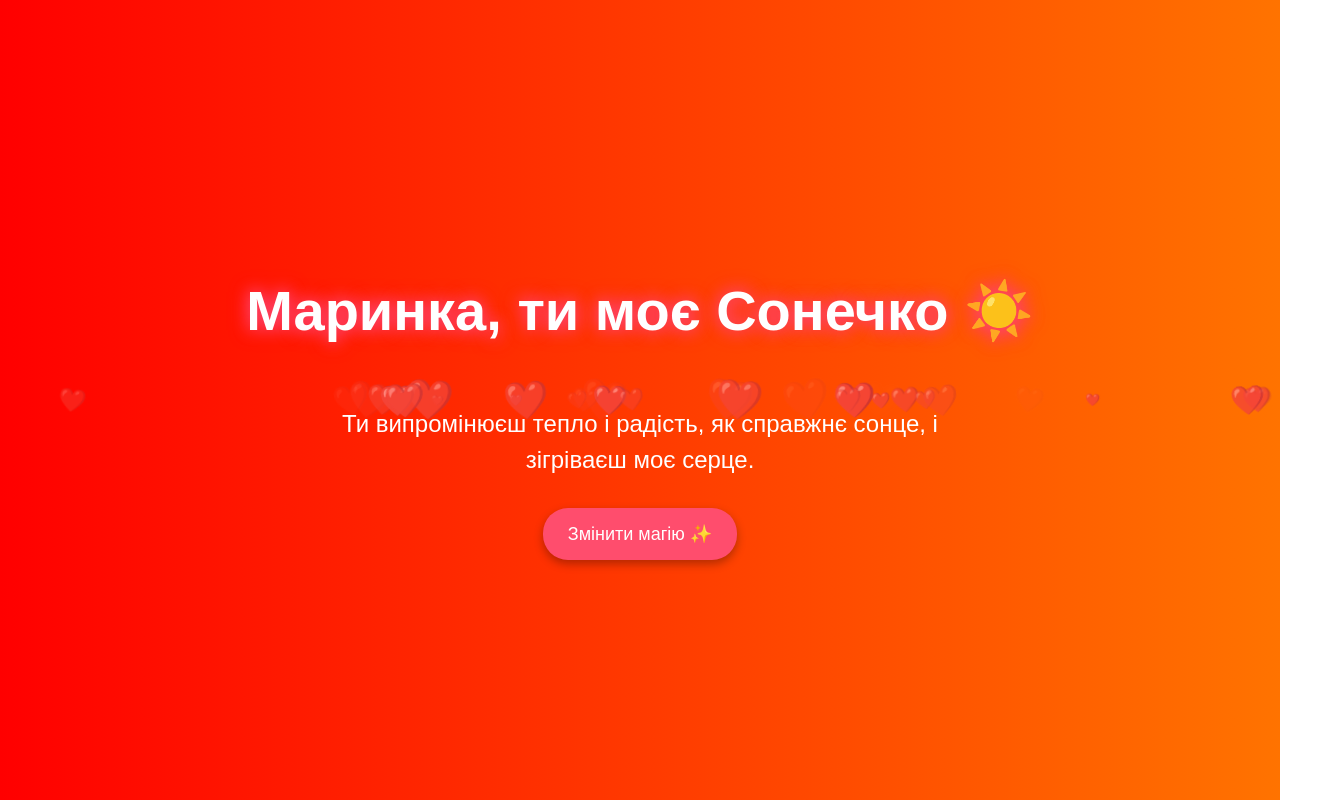
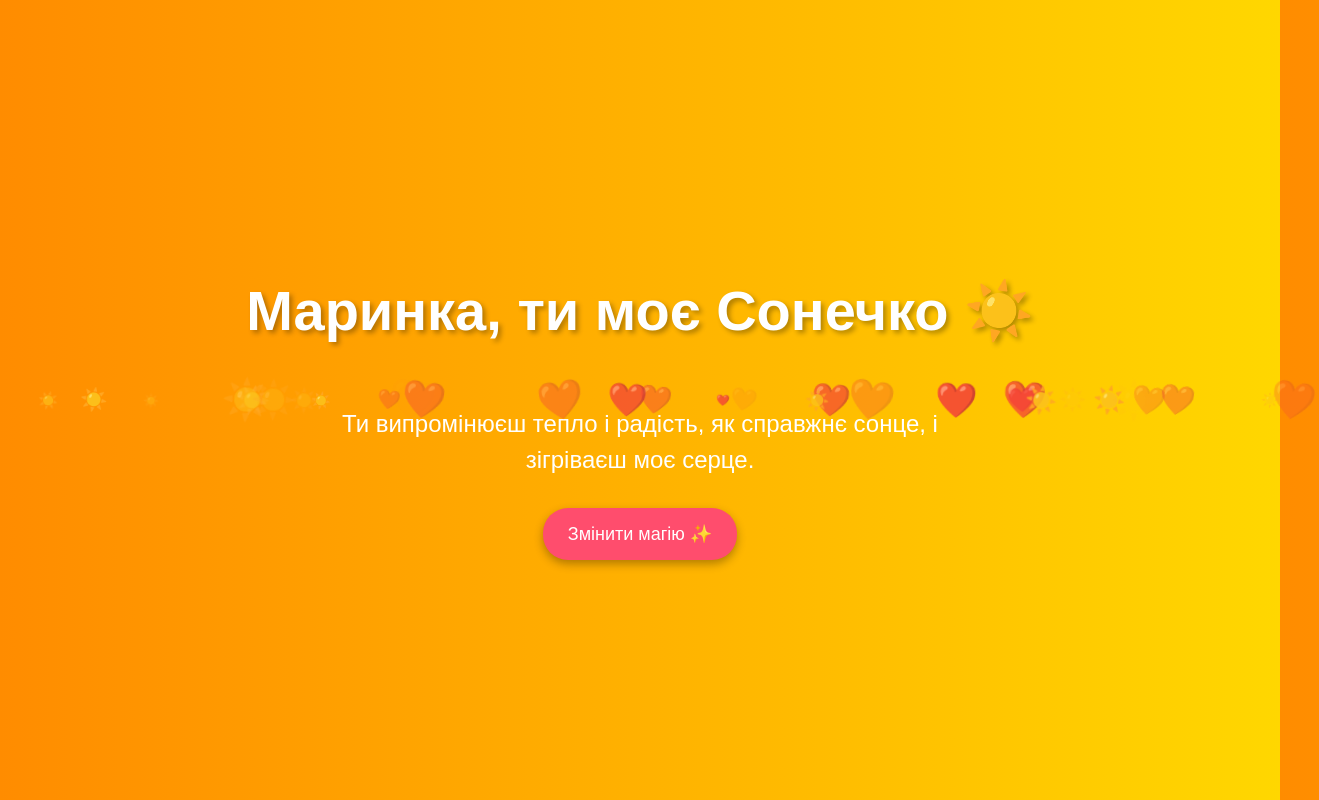
Before and after one commit to drerchi/valentines, a plain HTML site: page Index.html in a window 1280 px wide. Both pictures are taken after a click on the button "Змінити магію ✨". Shown: the whole page, 1319 px wide, since content can reach past the window. Drawn offline with Linux system fonts and the light colour scheme.

Commit message:
Update Index.html

```diff
--- a/Index.html
+++ b/Index.html
@@ -33,11 +33,6 @@
             margin-bottom: 30px;
         }
 
-        @keyframes glow {
-            from { text-shadow: 0 0 15px #ff4d6d, 0 0 20px #ff2e63; }
-            to { text-shadow: 0 0 25px #ff007f, 0 0 30px #ff0062; }
-        }
-
         .button {
             padding: 15px 25px;
             font-size: 18px;
@@ -55,12 +50,11 @@
             transform: scale(1.1);
         }
 
-        .heart {
+        .floating {
             position: absolute;
-            color: red;
             font-size: 20px;
+            opacity: 0.8;
             animation: float 6s linear infinite, swing 2s ease-in-out infinite alternate;
-            opacity: 0.8;
         }
 
         @keyframes float {
@@ -82,43 +76,46 @@
 
     <script>
         let animationMode = 0;
+        let currentSymbol = "❤️";
 
-        function createHeart() {
-            const heart = document.createElement("div");
-            heart.innerHTML = "❤️";
-            heart.classList.add("heart");
-            document.body.appendChild(heart);
+        function createFloatingElement() {
+            const element = document.createElement("div");
+            element.innerHTML = currentSymbol;
+            element.classList.add("floating");
+            document.body.appendChild(element);
 
             const size = Math.random() * 30 + 10;
-            heart.style.fontSize = size + "px";
-            heart.style.left = Math.random() * 100 + "vw";
-            heart.style.animationDuration = Math.random() * 4 + 3 + "s";
+            element.style.fontSize = size + "px";
+            element.style.left = Math.random() * 100 + "vw";
+            element.style.animationDuration = Math.random() * 4 + 3 + "s";
 
             setTimeout(() => {
-                heart.remove();
+                element.remove();
             }, 6000);
         }
 
-        setInterval(createHeart, 200);
+        setInterval(createFloatingElement, 200);
 
         function changeAnimation() {
             animationMode = (animationMode + 1) % 3;
-
             const title = document.getElementById("title");
             const loveText = document.getElementById("loveText");
 
             if (animationMode === 1) {
-                document.body.style.background = "linear-gradient(to right, #ff0000, #ff7300)";
+                document.body.style.background = "linear-gradient(to right, #ff8c00, #ffd700)";
                 title.innerText = "Маринка, ти моє Сонечко ☀️";
                 loveText.innerText = "Ти випромінюєш тепло і радість, як справжнє сонце, і зігріваєш моє серце.";
+                currentSymbol = "☀️";
             } else if (animationMode === 2) {
                 document.body.style.background = "linear-gradient(to left, #6a11cb, #2575fc)";
                 title.innerText = "Маринка, ти моя Зірочка ✨";
                 loveText.innerText = "Ти освітлюєш моє життя своїм сяйвом, навіть у найтемніші дні.";
+                currentSymbol = "✨";
             } else {
                 document.body.style.background = "radial-gradient(circle, #ff1e56, #ffac41)";
                 title.innerText = "Маринка, ти моє серденько! ❤️";
                 loveText.innerText = "Я кохаю тебе, бо ти робиш моє життя яскравим і наповненим щастям.";
+                currentSymbol = "❤️";
             }
         }
     </script>
```
